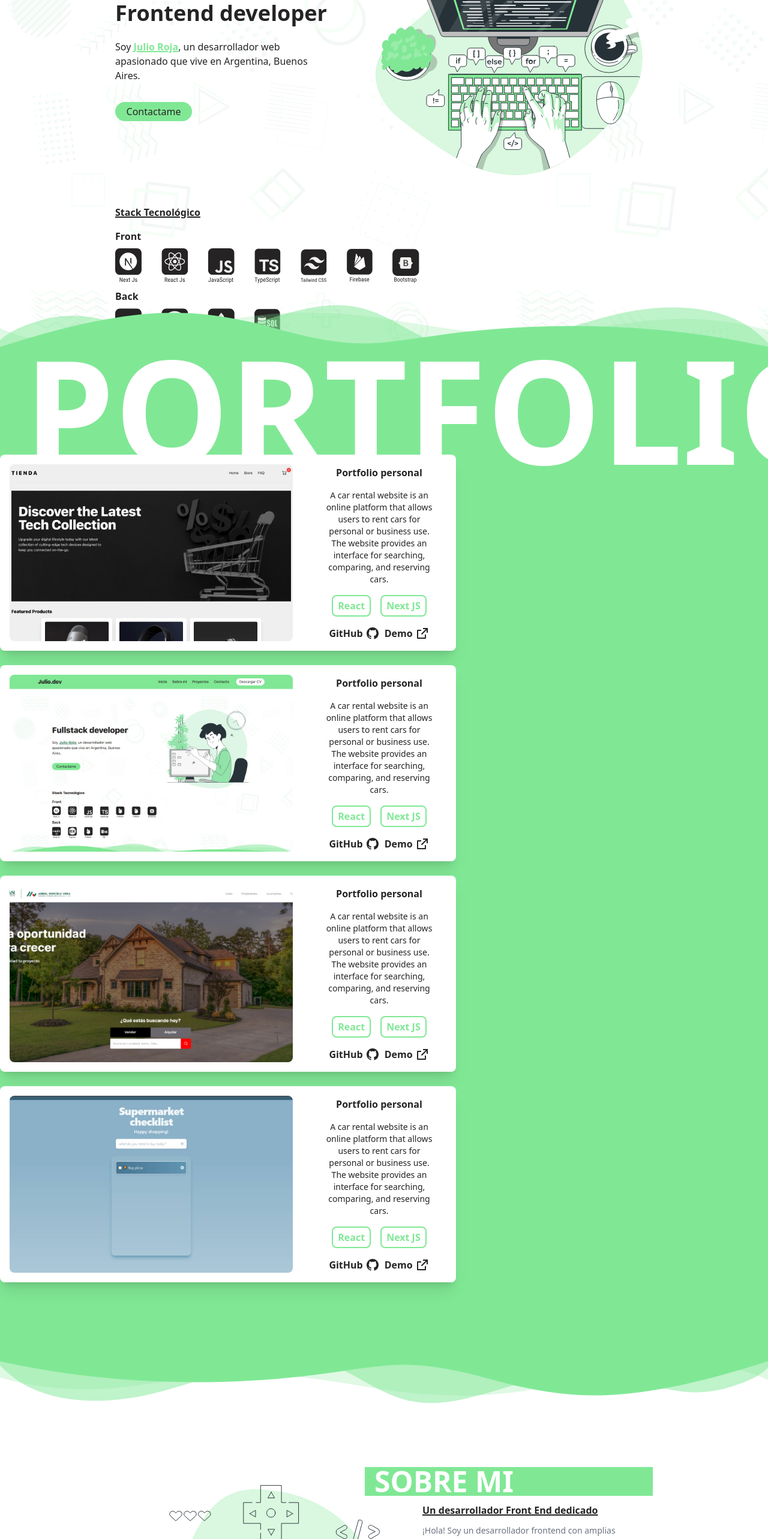
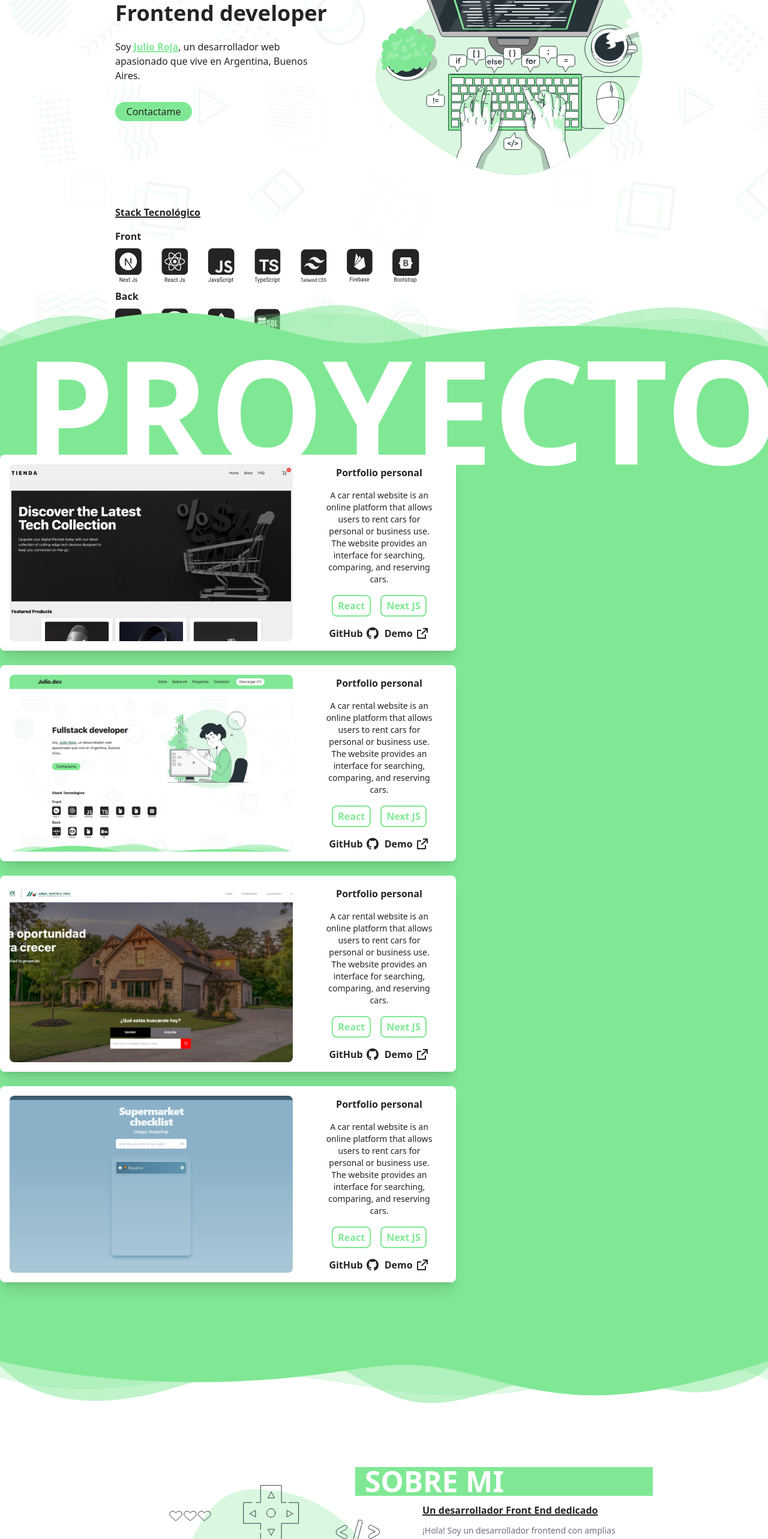
Before and after one commit to julioxr/porfolio, a Next.js app: page / in a window 1280 px wide. Shown: the part 234-2800 px from the top of the page at 60% size. Built offline with nearby package versions, Linux system fonts and the light colour scheme.

Commit message:
Se agrego un scroll smooth y los ids a los sections, haciendo funcionar el menu de navegacion

```diff
--- a/package.json
+++ b/package.json
@@ -13,6 +13,7 @@
     "autoprefixer": "10.4.14",
     "eslint": "8.38.0",
     "eslint-config-next": "13.3.0",
+    "framer-motion": "^10.11.5",
     "next": "13.3.0",
     "postcss": "8.4.21",
     "react": "18.2.0",
--- a/src/app/layout.jsx
+++ b/src/app/layout.jsx
@@ -9,7 +9,7 @@ export const metadata = {
 
 export default function RootLayout({ children }) {
     return (
-        <html lang="es">
+        <html lang="es" className="scroll-smooth">
             <Head>
                 <link rel="icon" href="/julioLogo.png" />
             </Head>
--- a/src/components/contacto/FormContacto.jsx
+++ b/src/components/contacto/FormContacto.jsx
@@ -21,7 +21,7 @@ const FormContacto = () => {
                 <input
                     id="name"
                     type="name"
-                    name="name"
+                    name="nombre"
                     className="w-full rounded-sm h-10 pl-4 appearance-none font-light focus:outline-none"
                 />
                 <ValidationError
@@ -51,7 +51,7 @@ const FormContacto = () => {
 
                 <textarea
                     id="message"
-                    name="message"
+                    name="mensaje"
                     className="w-full h-32  rounded-sm pl-4 pt-2 appearance-none font-light focus:outline-none"
                 />
                 <ValidationError
--- a/src/components/contacto/MainContacto.jsx
+++ b/src/components/contacto/MainContacto.jsx
@@ -3,7 +3,10 @@ import FormContacto from "./FormContacto";
 
 const MainContacto = () => {
     return (
-        <section className="bg-celadon w-full text-night bg-[url('/ornament.svg')]">
+        <section
+            className="bg-celadon w-full text-night bg-[url('/ornament.svg')]"
+            id="contacto"
+        >
             <div className="container mx-auto">
                 <h2 className="font-bold text-5xl pt-10 text-white text-center">
                     Contactame
--- a/src/components/hero/MainHero.jsx
+++ b/src/components/hero/MainHero.jsx
@@ -1,11 +1,15 @@
 import React from "react";
 import Image from "next/image";
 import StackHero from "./StackHero";
+import { motion } from "framer-motion";
 
 const MainHero = () => {
     return (
         <>
-            <section className="h-[calc(100vh-48px)] relative bg-[url('/ornament.svg')]">
+            <section
+                className="h-[calc(100vh-48px)] relative bg-[url('/ornament.svg')]"
+                id="inicio"
+            >
                 <div className="container mx-auto flex flex-col justify-start items-center pt-8 h-full">
                     <div className="flex justify-between items-center w-full max-w-4xl">
                         <div className="flex flex-col justify-center gap-6">
--- a/src/components/info/MainInfo.jsx
+++ b/src/components/info/MainInfo.jsx
@@ -4,14 +4,14 @@ import Image from "next/image";
 
 const MainInfo = () => {
     return (
-        <section className="py-20 relative h-auto">
+        <section className="py-20 relative h-auto" id="sobre-mi">
             <div className="container mx-auto flex justify-center h-[40rem] w-full">
                 <div className="max-w-4xl flex w-full gap-8 items-center">
                     <div className="z-20">
                         <Image src="/aboutMe.svg" width={800} height={800} />
                     </div>
                     <div className="flex flex-col gap-3 w-[40rem]">
-                        <h4 className="-ml-24 z-10 font-bold text-5xl text-white bg-celadon px-4">
+                        <h4 className="-ml-28  z-10 font-bold text-5xl text-white bg-celadon px-4">
                             SOBRE MI
                         </h4>
                         <h2 className="font-bold underline decoration-[2px]">
--- a/src/components/menu/MainMenu.jsx
+++ b/src/components/menu/MainMenu.jsx
@@ -10,16 +10,16 @@ const MainMenu = () => {
                 <div className="mr-8">
                     <ul className="list-none gap-6 flex font-medium">
                         <li>
-                            <a href="">Inicio</a>
+                            <a href="#inicio">Inicio</a>
                         </li>
                         <li>
-                            <a href="">Sobre mi</a>
+                            <a href="#sobre-mi">Sobre mi</a>
                         </li>
                         <li>
-                            <a href="">Proyectos</a>
+                            <a href="#proyectos">Proyectos</a>
                         </li>
                         <li>
-                            <a href="">Contacto</a>
+                            <a href="#contacto">Contacto</a>
                         </li>
                     </ul>
                 </div>
--- a/src/components/portfolio/MainPortfolio.jsx
+++ b/src/components/portfolio/MainPortfolio.jsx
@@ -3,12 +3,15 @@ import CardPortfolio from "./CardPortfolio";
 
 const MainPortfolio = () => {
     return (
-        <section className="h-auto pb-32 pt-44 bg-celadon relative">
+        <section
+            className="h-auto pb-32 pt-44 bg-celadon relative"
+            id="proyectos"
+        >
             <div className="container mx-auto">
                 <div>
                     <div className="z-10">
                         <h2 className="font-bold mb-4 text-[15rem] absolute -top-20 left-10 text-white">
-                            PORTFOLIO
+                            PROYECTOS
                         </h2>
                     </div>
 
```
Also changed, not shown: 1 other file (tests, documents, lock files or other folders).
